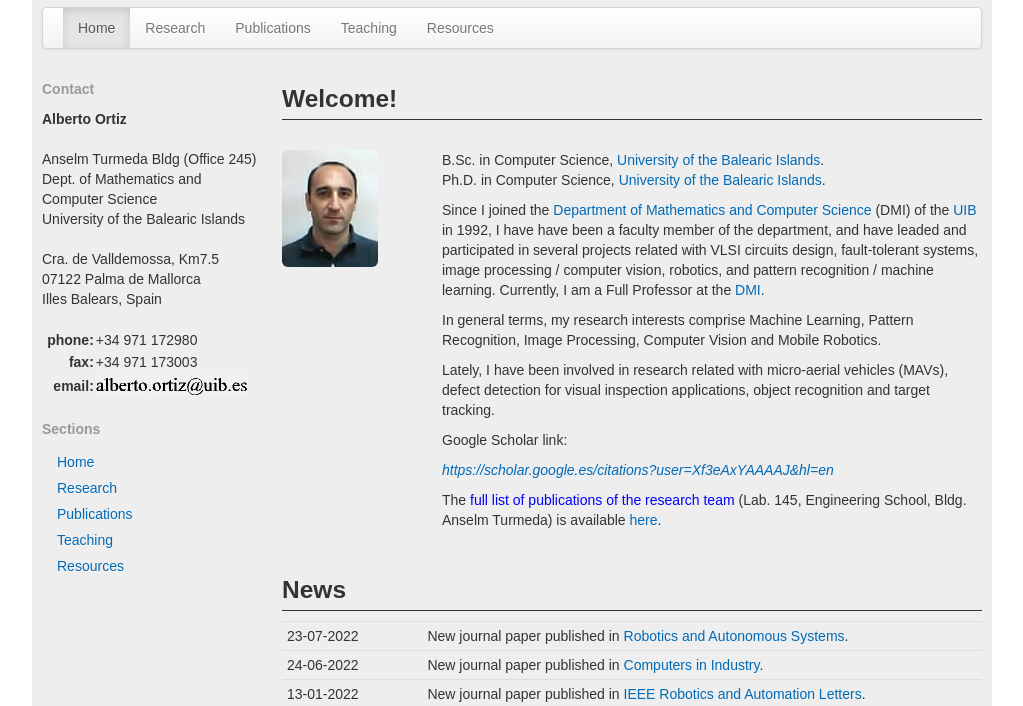
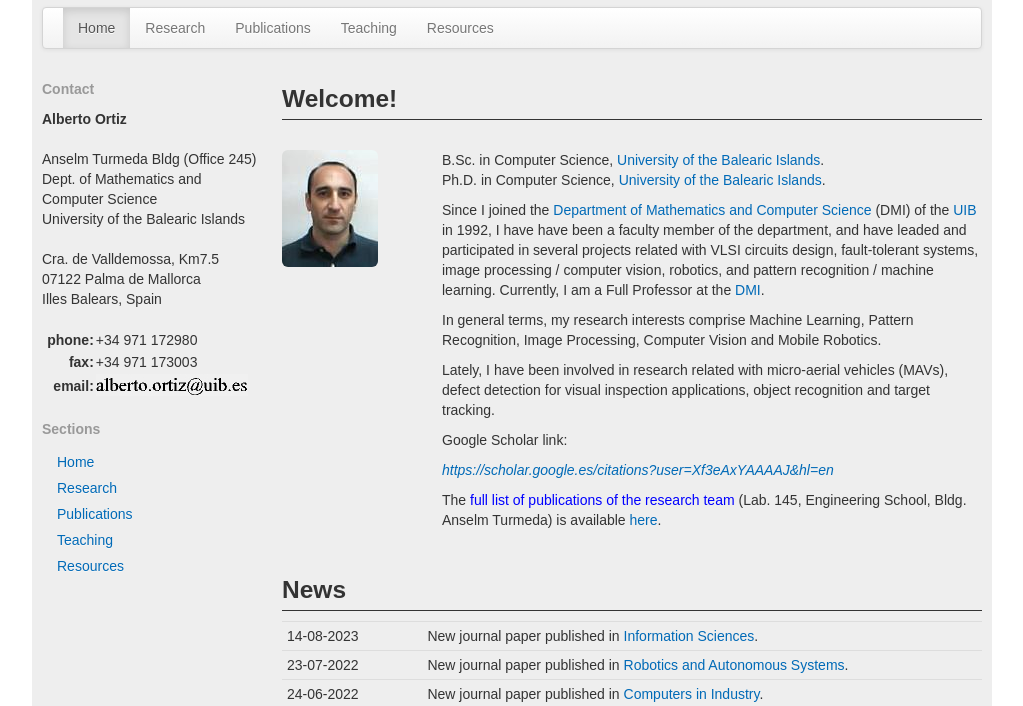
Before and after one commit to alberto-ortiz/alberto-ortiz.github.io, a plain HTML site: page index.html in a window 1280 px wide. Shown: the part 94-800 px from the top of the page, without its empty margins (128-1151 px from the left). Drawn offline with nearby package versions, Linux system fonts and the light colour scheme.

Commit message:
update publications

```diff
--- a/index.html
+++ b/index.html
@@ -136,6 +136,8 @@
 <table class="table table-condensed">
 	<tbody>
 
+		<tr><td class="span2 text-center">14-08-2023</td><td class="span7">New journal paper published in <a href="https://doi.org/10.1016/j.ins.2023.119508">Information Sciences</a>.</em></td></tr>
+
 		<tr><td class="span2 text-center">23-07-2022</td><td class="span7">New journal paper published in <a href="https://doi.org/10.1016/j.robot.2022.104226">Robotics and Autonomous Systems</a>.</em></td></tr>
 
 		<tr><td class="span2 text-center">24-06-2022</td><td class="span7">New journal paper published in <a href="https://doi.org/10.1016/j.compind.2022.103737">Computers in Industry</a>.</em></td></tr>
```
